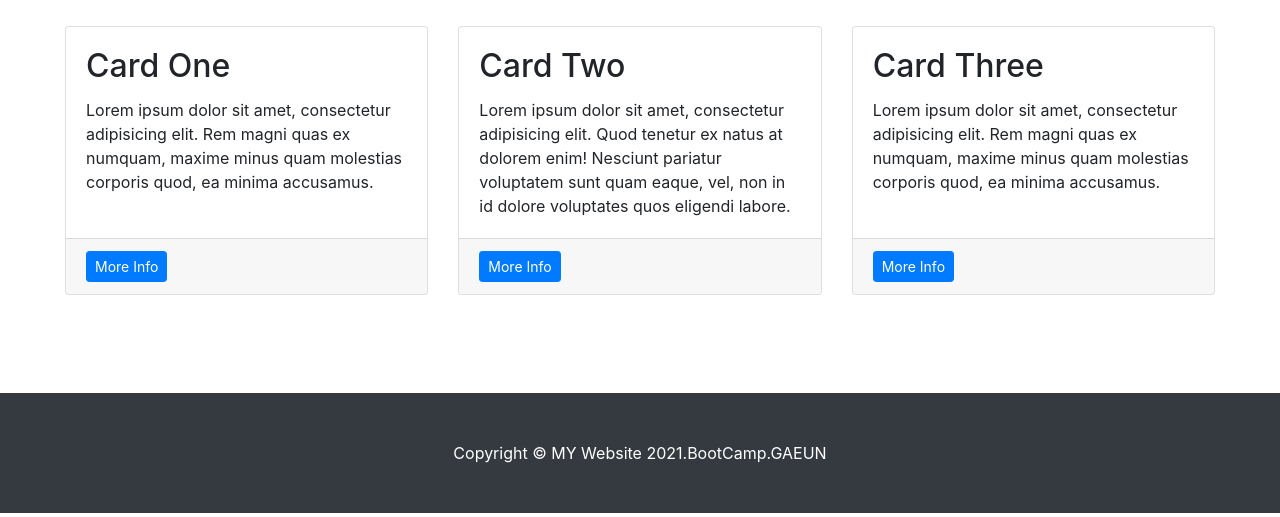
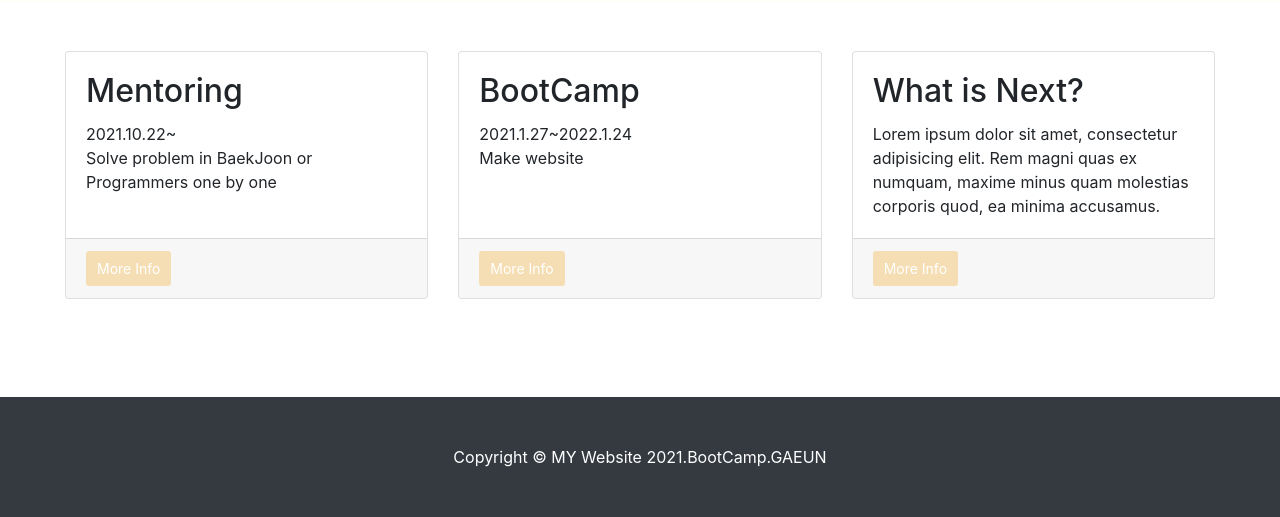
Before and after one commit to gaeun6883/2021.bootcamp, a Django app: template templates/mysite/content_list.html in a window 1280 px wide. Shown: the part 559-1076 px from the top of the page. Run offline with Django 4.2, Linux system fonts and the light colour scheme; the template is opened without the code that fills it, so the values that code supplies are empty; grey boxes labelled with a size stand in for pictures from a placeholder-image service; some libraries are stand-ins or nearby versions.

Commit message:
Update content_list.html

```diff
--- a/templates/mysite/content_list.html
+++ b/templates/mysite/content_list.html
@@ -26,16 +26,21 @@
                 </button>
             </div>
         </nav>
-
          <!-- Page Content-->
         <div class="container col gx-4 gx-lg-5"style="background-color: Ivory; border: black;">
             <!-- Heading Row-->
-            <div id="main" class="row gx-4 gx-lg-5 aign-items-center my-5">
-                <div id="main-img" class="col-lg-7"><img class="img-fluid rounded mb-4 mb-lg-0" src="https://dummyimage.com/900x400/dee2e6/6c757d.jpg" alt="..." /></div>
+            <div id="main" class="row gx-4 gx-lg-5 aign-items-center my-2">
+                <div id="main-img" class="col-lg-7"><img class="img-fluid rounded mb-4 mb-lg-0" src="https://cdn.pixabay.com/photo/2015/12/04/14/05/code-1076536__340.jpg"alt="..."style="width:900px; height:400px;"/></div>
                 <div class="col-lg-5">
-                    <h1 class="font-weight-light">Business Name or Tagline</h1>
-                    <p>This is a template that is great for small businesses. It doesn't have too much fancy flare to it, but it makes a great use of the standard Bootstrap core components. Feel free to use this template for any project you want!</p>
-                    <a class="btn btn-primary btn-sm" type="button" style="background-color: #DEB887; border: White; color: White;" href="#!">specific code</a>
+                    {% if content_list %}
+                    {% for content in content_list %}<hr/>
+                    <h1> <a id="mainTitle" href="#!">{{ content.title }}</a></h1>
+                    <h5><a id="mainex">{{ content.content}}</h5>
+                    {% endfor %}
+                    {% else %}
+                    <p>content 가 없습니다.</p>
+                    {% endif %}
+                    <a id="pressB" class="btn btn-primary btn-sm" type="button" style="margin-top: 20px;font-size: 20px;" href="https://github.com/gaeun6883">specific Repository</a>
                 </div>
             </div>
             <!-- Call to Action-->
@@ -49,28 +54,28 @@
                 <div class="col-md-4 mb-5">
                     <div class="card h-100">
                         <div class="card-body">
-                            <h2 class="card-title">Card One</h2>
-                            <p class="card-text">Lorem ipsum dolor sit amet, consectetur adipisicing elit. Rem magni quas ex numquam, maxime minus quam molestias corporis quod, ea minima accusamus.</p>
+                            <h2 class="card-title">Mentoring</h2>
+                            <p class="card-text">2021.10.22~</br>Solve problem in BaekJoon or Programmers one by one</p>
                         </div>
-                        <div class="card-footer"><a3 class="btn btn-primary btn-sm" href="#!">More Info</a3></div>
+                        <div class="card-footer"><a id="pressB" class="btn btn-primary btn-sm" href="https://github.com/gaeun6883/mentoring">More Info</a></div>
                     </div>
                 </div>
                 <div class="col-md-4 mb-5">
                     <div class="card h-100">
                         <div class="card-body">
-                            <h2 class="card-title">Card Two</h2>
-                            <p class="card-text">Lorem ipsum dolor sit amet, consectetur adipisicing elit. Quod tenetur ex natus at dolorem enim! Nesciunt pariatur voluptatem sunt quam eaque, vel, non in id dolore voluptates quos eligendi labore.</p>
+                            <h2 class="card-title">BootCamp</h2>
+                            <p class="card-text" style="height: 40px;">2021.1.27~2022.1.24</br>Make website</p>
                         </div>
-                        <div class="card-footer"><a3 class="btn btn-primary btn-sm" href="#!">More Info</a3></div>
+                        <div class="card-footer"><a id="pressB" class="btn btn-primary btn-sm" href="https://github.com/gaeun6883/2021.bootcamp">More Info</a></div>
                     </div>
                 </div>
                 <div class="col-md-4 mb-5">
                     <div class="card h-100">
                         <div class="card-body">
-                            <h2 class="card-title">Card Three</h2>
+                            <h2 class="card-title">What is Next?</h2>
                             <p class="card-text">Lorem ipsum dolor sit amet, consectetur adipisicing elit. Rem magni quas ex numquam, maxime minus quam molestias corporis quod, ea minima accusamus.</p>
                         </div>
-                        <div class="card-footer"><a3 class="btn btn-primary btn-sm" href="#!">More Info</a3></div>
+                        <div class="card-footer"><a id="pressB" class="btn btn-primary btn-sm" href="#!">More Info</a></div>
                     </div>
                 </div>
             </div>
@@ -100,17 +105,39 @@
         color : #FCF09B;
         }
 
-        a:hover {
-        color : #FCF09B;
-        }
-
         div#contents {
         box-sizing: border-box;
         margin:50px;
         }
+
         div#main{
         box-sizing: border-box;
-        margin: 30px;
+        margin: 100px;
+        }
+
+        a#pressB {
+        background-color: Wheat;
+        border-style: solid;
+        border-width: 3px;
+        border-color: Wheat;
+        color : White;
+        }
+        a#pressB:hover {
+        background-color : Burlywood;
+        border-color: Burlywood;
+        }
+
+        div#main-img{
+        top: 40px;
+        }
+        a#mainTitle{
+        color: Burlywood;
+        font-size: 60px;
+        font-style:italic;
+        }
+
+        a#mainex{
+        font-size: 20px;
         }
     </style>
 </html>
```
